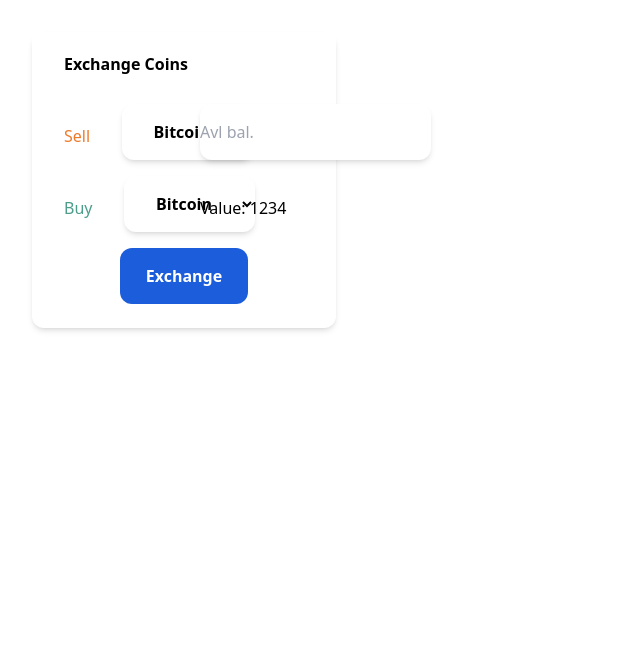
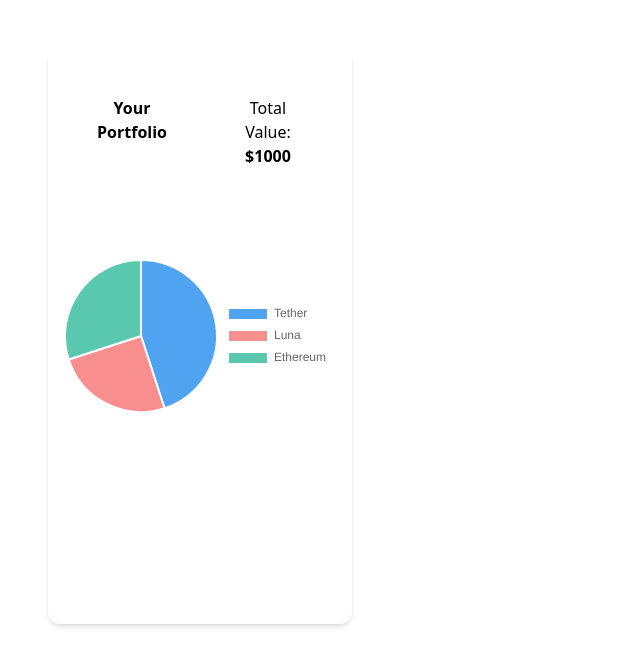
Before and after one commit to Kaustubh-Dengle/crypto-dashboard, a React (Vite) app: page / in a window 1280 px wide. Shown: the top 666 px of the page, without its empty margins (0-640 px from the left). Built offline with nearby package versions, Linux system fonts and the light colour scheme.

Commit message:
Designed Portfolio component

```diff
--- a/src/App.jsx
+++ b/src/App.jsx
@@ -1,5 +1,5 @@
 import "./App.css";
-import Exchange from "./components/Exchange";
+import Portfolio from "./components/Portfolio";
 
 
 function App() {
@@ -21,7 +21,7 @@
   //       </div>
   //     </>
   //   );
-  return <><Exchange></Exchange></>;
+  return <><Portfolio /></>;
 }
 
 export default App;
--- a/src/components/Portfolio.jsx
+++ b/src/components/Portfolio.jsx
@@ -1,3 +1,36 @@
-export default function Portfolio(){
-    return<div></div>
+import { Chart, ArcElement, Tooltip, Legend } from "chart.js";
+import { Pie } from "react-chartjs-2";
+
+Chart.register(ArcElement, Tooltip, Legend);
+
+export default function Portfolio() {
+  const chartData = {
+    labels: ["Tether", "Luna", "Ethereum"],
+    datasets: [
+      {
+        data: [450, 250, 300],
+        backgroundColor: ["#50A3F0", "#F98E8E", "#5AC8AE"],
+      },
+    ],
+  };
+
+  const chartOptions = {
+    plugins: {
+      legend: {
+        position: "right",
+      },
+    },
+  };
+
+  return (
+    <div className="grid grid-cols-2 grid-rows-4 w-1/4 p-4 m-4 shadow-md rounded-xl">
+      <p className="font-bold p-4 m-4 col-span-1">Your Portfolio</p>
+      <p className="font-light p-4 m-4 col-span-1">
+        Total Value: <b className="font-bold">$1000</b>
+      </p>
+      <div className="col-span-2 row-span-4 pb-4">
+        <Pie data={chartData} options={chartOptions} />
+      </div>
+    </div>
+  );
 }
```
